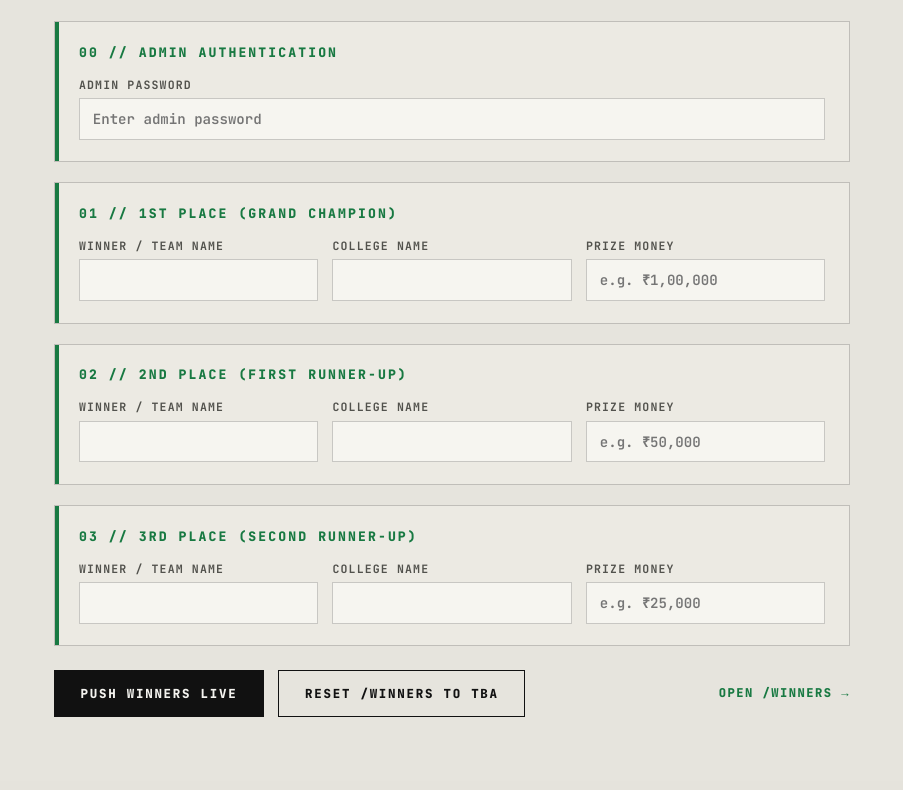
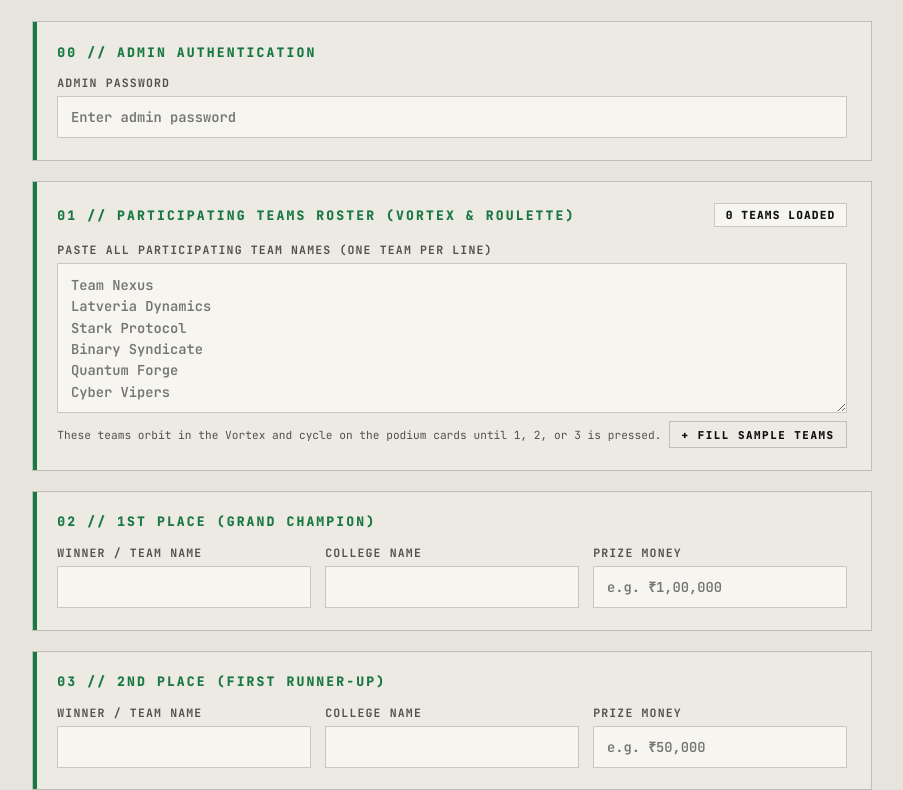
Before and after one commit to 180DC-VIT-CHENNAI/doomforge-winners, a plain HTML site: page public/winner-admin.html in a window 1280 px wide. Shown: the part 108-898 px from the top of the page, without its empty margins (188-1091 px from the left). Drawn offline with Linux system fonts and the light colour scheme; no server answers.

Commit message:
Add team roster admin panel and KV backend support

```diff
--- a/public/winner-admin.html
+++ b/public/winner-admin.html
@@ -3,7 +3,7 @@
 <head>
   <meta charset="UTF-8" />
   <meta name="viewport" content="width=device-width, initial-scale=1.0" />
-  <title>DOOMFORGE — Winner Control Panel</title>
+  <title>DOOMFORGE — Unified Stage & Winner Admin</title>
   <link rel="preconnect" href="https://fonts.googleapis.com" />
   <link rel="preconnect" href="https://fonts.gstatic.com" crossorigin />
   <link href="https://fonts.googleapis.com/css2?family=Anton&family=JetBrains+Mono:wght@400;600;700;800&display=swap" rel="stylesheet" />
@@ -32,7 +32,7 @@
     }
 
     .admin-shell {
-      max-width: 860px;
+      max-width: 900px;
       margin: 0 auto;
       padding: 2rem 1.25rem 4rem;
     }
@@ -56,9 +56,7 @@
       line-height: 1;
     }
 
-    .admin-title span {
-      color: var(--df-green);
-    }
+    .admin-title span { color: var(--df-green); }
 
     .live-badge {
       padding: 0.45rem 0.9rem;
@@ -89,13 +87,31 @@
       background: var(--df-green);
     }
 
+    .panel-header-row {
+      display: flex;
+      align-items: center;
+      justify-content: space-between;
+      gap: 0.75rem;
+      margin-bottom: 0.9rem;
+      flex-wrap: wrap;
+    }
+
     .panel-heading {
-      margin: 0 0 1rem;
+      margin: 0;
       font-size: 0.82rem;
       font-weight: 800;
       letter-spacing: 0.16em;
       text-transform: uppercase;
       color: var(--df-green);
+    }
+
+    .count-pill {
+      font-size: 0.7rem;
+      font-weight: 800;
+      padding: 0.25rem 0.65rem;
+      border: 1px solid var(--df-border);
+      background: #f6f5f0;
+      letter-spacing: 0.1em;
     }
 
     .grid-3 {
@@ -119,21 +135,46 @@
       color: var(--df-ink-muted);
     }
 
-    input {
+    input, textarea {
       width: 100%;
       padding: 0.68rem 0.8rem;
       border: 1px solid var(--df-border);
       background: #f6f5f0;
       color: var(--df-ink);
       font-family: var(--df-mono);
-      font-size: 0.88rem;
+      font-size: 0.86rem;
       font-weight: 600;
       outline: none;
     }
 
-    input:focus {
+    textarea {
+      min-height: 150px;
+      resize: vertical;
+      line-height: 1.55;
+    }
+
+    input:focus, textarea:focus {
       border-color: var(--df-green);
       background: #ffffff;
+    }
+
+    .helper-row {
+      display: flex;
+      justify-content: space-between;
+      align-items: center;
+      margin-top: 0.5rem;
+      font-size: 0.7rem;
+      color: var(--df-ink-muted);
+      gap: 0.5rem;
+      flex-wrap: wrap;
+    }
+
+    .mini-btn {
+      padding: 0.35rem 0.7rem;
+      font-size: 0.68rem;
+      background: transparent;
+      color: var(--df-ink);
+      border: 1px solid var(--df-border);
     }
 
     .action-bar {
@@ -200,14 +241,16 @@
   <main class="admin-shell">
     <header class="admin-header">
       <div>
-        <h1 class="admin-title">DOOM<span>/</span>FORGE &mdash; WINNER ADMIN</h1>
+        <h1 class="admin-title">DOOM<span>/</span>FORGE &mdash; STAGE CONTROL</h1>
       </div>
       <span id="state-pill" class="live-badge">CHECKING STATUS...</span>
     </header>
 
     <form id="winner-form">
       <div class="tactical-panel">
-        <h2 class="panel-heading">00 // ADMIN AUTHENTICATION</h2>
+        <div class="panel-header-row">
+          <h2 class="panel-heading">00 // ADMIN AUTHENTICATION</h2>
+        </div>
         <label>
           Admin Password
           <input type="password" id="password" placeholder="Enter admin password" required />
@@ -215,7 +258,24 @@
       </div>
 
       <div class="tactical-panel">
-        <h2 class="panel-heading">01 // 1ST PLACE (GRAND CHAMPION)</h2>
+        <div class="panel-header-row">
+          <h2 class="panel-heading">01 // PARTICIPATING TEAMS ROSTER (VORTEX &amp; ROULETTE)</h2>
+          <span id="team-count-pill" class="count-pill">0 TEAMS LOADED</span>
+        </div>
+        <label>
+          Paste All Participating Team Names (One Team Per Line)
+          <textarea id="teams-input" placeholder="Team Nexus&#10;Latveria Dynamics&#10;Stark Protocol&#10;Binary Syndicate&#10;Quantum Forge&#10;Cyber Vipers" required></textarea>
+        </label>
+        <div class="helper-row">
+          <span>These teams orbit in the Vortex and cycle on the podium cards until 1, 2, or 3 is pressed.</span>
+          <button type="button" id="sample-teams-btn" class="mini-btn">+ Fill Sample Teams</button>
+        </div>
+      </div>
+
+      <div class="tactical-panel">
+        <div class="panel-header-row">
+          <h2 class="panel-heading">02 // 1ST PLACE (GRAND CHAMPION)</h2>
+        </div>
         <div class="grid-3">
           <label>Winner / Team Name <input type="text" id="name-1" required /></label>
           <label>College Name <input type="text" id="college-1" required /></label>
@@ -224,7 +284,9 @@
       </div>
 
       <div class="tactical-panel">
-        <h2 class="panel-heading">02 // 2ND PLACE (FIRST RUNNER-UP)</h2>
+        <div class="panel-header-row">
+          <h2 class="panel-heading">03 // 2ND PLACE (FIRST RUNNER-UP)</h2>
+        </div>
         <div class="grid-3">
           <label>Winner / Team Name <input type="text" id="name-2" required /></label>
           <label>College Name <input type="text" id="college-2" required /></label>
@@ -233,7 +295,9 @@
       </div>
 
       <div class="tactical-panel">
-        <h2 class="panel-heading">03 // 3RD PLACE (SECOND RUNNER-UP)</h2>
+        <div class="panel-header-row">
+          <h2 class="panel-heading">04 // 3RD PLACE (SECOND RUNNER-UP)</h2>
+        </div>
         <div class="grid-3">
           <label>Winner / Team Name <input type="text" id="name-3" required /></label>
           <label>College Name <input type="text" id="college-3" required /></label>
@@ -242,7 +306,7 @@
       </div>
 
       <div class="action-bar">
-        <button type="submit">PUSH WINNERS LIVE</button>
+        <button type="submit">PUSH TO STAGE (LAUNCH VORTEX)</button>
         <button type="button" id="reset-btn" class="secondary">RESET /WINNERS TO TBA</button>
         <a href="/winners" target="_blank" class="view-link">OPEN /WINNERS &rarr;</a>
       </div>
@@ -256,6 +320,33 @@
     const resetBtn = document.getElementById("reset-btn");
     const statusEl = document.getElementById("status-msg");
     const statePill = document.getElementById("state-pill");
+    const teamsInput = document.getElementById("teams-input");
+    const teamCountPill = document.getElementById("team-count-pill");
+    const sampleTeamsBtn = document.getElementById("sample-teams-btn");
+
+    function parseTeams() {
+      return teamsInput.value
+        .split(/\r?\n/)
+        .map((line) => line.trim())
+        .filter(Boolean);
+    }
+
+    function updateTeamCount() {
+      const count = parseTeams().length;
+      teamCountPill.textContent = `${count} TEAM${count === 1 ? "" : "S"} LOADED`;
+    }
+
+    teamsInput.addEventListener("input", updateTeamCount);
+
+    sampleTeamsBtn.addEventListener("click", () => {
+      const samples = [
+        "Team Nexus", "Latveria Core", "Arc Reactors", "Stark Protocol",
+        "Doomsday Builders", "Byte Knights", "Neural Forge", "ZeroDay VIT",
+        "Apex Coders", "Ironclad AI", "Chrono Devs", "Titan Stack"
+      ];
+      teamsInput.value = samples.join("\n");
+      updateTeamCount();
+    });
 
     function showStatus(msg) {
       statusEl.textContent = msg;
@@ -266,7 +357,15 @@
       const res = await fetch("/api/winners", { cache: "no-store" });
       if (!res.ok) return;
       const data = await res.json();
-      statePill.textContent = data.published ? "• LIVE: WINNERS PUBLISHED" : "• STANDBY: TO BE ANNOUNCED";
+      statePill.textContent = data.published
+        ? `• STAGE ARMED (${(data.teams || []).length} TEAMS)`
+        : "• STANDBY: TO BE ANNOUNCED";
+
+      if (Array.isArray(data.teams) && data.teams.length > 0) {
+        teamsInput.value = data.teams.join("\n");
+        updateTeamCount();
+      }
+
       if (data.published && Array.isArray(data.winners)) {
         data.winners.forEach((w) => {
           const r = w.rank;
@@ -282,7 +381,13 @@
 
     form.addEventListener("submit", async (e) => {
       e.preventDefault();
-      showStatus("TRANSMITTING WINNERS TO /WINNERS...");
+      const teams = parseTeams();
+      if (teams.length === 0) {
+        showStatus("ERROR // ENTER AT LEAST ONE PARTICIPATING TEAM.");
+        return;
+      }
+
+      showStatus("TRANSMITTING ROSTER & WINNERS TO STAGE...");
 
       const password = document.getElementById("password").value;
       const winners = [1, 2, 3].map((rank) => ({
@@ -298,13 +403,13 @@
           "Content-Type": "application/json",
           Authorization: `Bearer ${password}`,
         },
-        body: JSON.stringify({ winners }),
+        body: JSON.stringify({ teams, winners }),
       });
 
       const result = await res.json();
       if (res.ok) {
-        statePill.textContent = "• LIVE: WINNERS PUBLISHED";
-        showStatus("CONFIRMED // /WINNERS IS NOW LIVE WITH THE TOP 3 PODIUM.");
+        statePill.textContent = `• STAGE ARMED (${teams.length} TEAMS)`;
+        showStatus("CONFIRMED // /WINNERS IS NOW RUNNING THE VORTEX. PRESS SHIFT+R ON STAGE FOR PODIUM ROULETTE, THEN 1, 2, 3.");
       } else {
         showStatus(`ERROR // ${result.error || "FAILED TO PUSH"}`);
       }
```
Also changed, not shown: src/index.js (+9 -4 lines).
